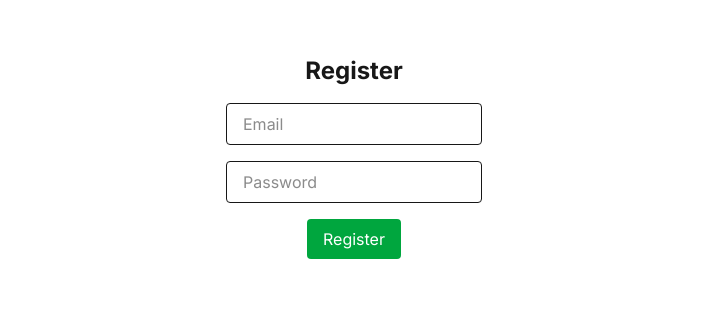
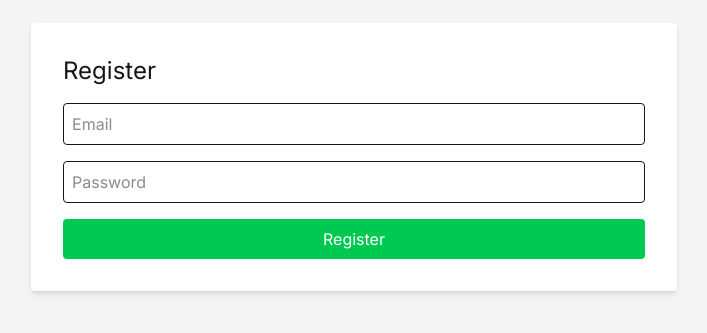
Before and after one commit to jaayshwaah/mds-master, a Next.js app: page /register in a window 1280 px wide. Shown: the part 243-576 px from the top of the page, without its empty margins (286-993 px from the left). Built offline with nearby package versions, Linux system fonts and the light colour scheme; no server answers.

Commit message:
Migrate Supabase to SSR, fix auth imports

```diff
--- a/src/app/auth/page.tsx
+++ b/src/app/auth/page.tsx
@@ -1,60 +1,32 @@
-'use client'
+'use client';
 
-import { useState } from 'react'
-import { supabase } from '@/lib/supabaseClient'
+import { useState } from 'react';
+import { useRouter } from 'next/navigation';
+import { useSupabase } from '@/components/AuthProvider';
 
 export default function AuthPage() {
-  const [email, setEmail] = useState('')
-  const [password, setPassword] = useState('')
-  const [isLogin, setIsLogin] = useState(true)
-  const [message, setMessage] = useState('')
+  const [email, setEmail] = useState('');
+  const [password, setPassword] = useState('');
+  const [error, setError] = useState<string | null>(null);
+  const router = useRouter();
+  const supabase = useSupabase();
 
-  const handleSubmit = async (e: React.FormEvent) => {
-    e.preventDefault()
-    setMessage('')
-
-    if (isLogin) {
-      const { error } = await supabase.auth.signInWithPassword({ email, password })
-      if (error) return setMessage(error.message)
-      setMessage('Logged in successfully!')
-    } else {
-      const { error } = await supabase.auth.signUp({ email, password })
-      if (error) return setMessage(error.message)
-      setMessage('Sign up successful! Check your email to confirm.')
-    }
-  }
+  const handleLogin = async (e: React.FormEvent) => {
+    e.preventDefault();
+    const { error } = await supabase.auth.signInWithPassword({ email, password });
+    if (error) setError(error.message);
+    else router.push('/dashboard');
+  };
 
   return (
-    <div className="p-6 max-w-md mx-auto">
-      <h1 className="text-2xl font-bold mb-4">{isLogin ? 'Login' : 'Sign Up'}</h1>
-      <form onSubmit={handleSubmit} className="flex flex-col gap-4">
-        <input
-          type="email"
-          placeholder="Email"
-          className="border p-2 rounded"
-          value={email}
-          onChange={(e) => setEmail(e.target.value)}
-          required
-        />
-        <input
-          type="password"
-          placeholder="Password"
-          className="border p-2 rounded"
-          value={password}
-          onChange={(e) => setPassword(e.target.value)}
-          required
-        />
-        <button type="submit" className="bg-blue-600 text-white p-2 rounded">
-          {isLogin ? 'Login' : 'Sign Up'}
-        </button>
+    <div className="flex items-center justify-center min-h-screen bg-gray-100">
+      <form onSubmit={handleLogin} className="p-8 bg-white rounded shadow-md">
+        <h2 className="mb-4 text-2xl">Login</h2>
+        {error && <p className="mb-4 text-red-500">{error}</p>}
+        <input type="email" placeholder="Email" value={email} onChange={(e) => setEmail(e.target.value)} className="w-full p-2 mb-4 border rounded" required />
+        <input type="password" placeholder="Password" value={password} onChange={(e) => setPassword(e.target.value)} className="w-full p-2 mb-4 border rounded" required />
+        <button type="submit" className="w-full p-2 bg-blue-500 text-white rounded">Login</button>
       </form>
-      <p className="mt-2 text-sm text-red-500">{message}</p>
-      <button
-        onClick={() => setIsLogin(!isLogin)}
-        className="mt-4 text-blue-500 underline"
-      >
-        {isLogin ? "Don't have an account? Sign up" : "Already have an account? Log in"}
-      </button>
     </div>
-  )
+  );
 }
--- a/src/app/page.tsx
+++ b/src/app/page.tsx
@@ -1,22 +1,24 @@
 'use client';
 
+import { useSession } from '@/components/AuthProvider';
 import { useEffect } from 'react';
 import { useRouter } from 'next/navigation';
-import { useAuth } from '@/components/AuthProvider';
 
 export default function HomePage() {
-  const { session } = useAuth();
+  const session = useSession();
   const router = useRouter();
 
   useEffect(() => {
-    if (session) {
-      router.replace('/dashboard');
-    }
-  }, [session]);
+    if (session) router.push('/dashboard');
+  }, [session, router]);
 
   return (
-    <div className="p-6">
-      <h1 className="text-xl font-semibold">Redirecting...</h1>
+    <div className="flex items-center justify-center h-screen bg-gray-100">
+      <div className="p-8 bg-white rounded-lg shadow-md">
+        <h1 className="text-3xl font-bold mb-4">MDS Master</h1>
+        <p className="mb-4">AI assistant for MDS coordinators in nursing homes.</p>
+        <a href="/login" className="p-2 bg-blue-600 text-white rounded">Login</a>
+      </div>
     </div>
   );
 }
--- a/src/app/register/page.tsx
+++ b/src/app/register/page.tsx
@@ -1,52 +1,32 @@
 'use client';
 
 import { useState } from 'react';
-import { supabase } from '@/lib/supabaseClient';
+import { useRouter } from 'next/navigation';
+import { useSupabase } from '@/components/AuthProvider';
 
 export default function RegisterPage() {
   const [email, setEmail] = useState('');
   const [password, setPassword] = useState('');
-  const [message, setMessage] = useState('');
+  const [error, setError] = useState<string | null>(null);
+  const router = useRouter();
+  const supabase = useSupabase();
 
-  const handleRegister = async () => {
-    const { data, error } = await supabase.auth.signUp({
-      email,
-      password,
-    });
-
-    if (error) {
-      console.error('Registration error:', error.message);
-      setMessage(`❌ ${error.message}`);
-    } else {
-      console.log('Registration successful:', data);
-      setMessage('✅ Registration successful! Check your email to confirm.');
-    }
+  const handleRegister = async (e: React.FormEvent) => {
+    e.preventDefault();
+    const { error } = await supabase.auth.signUp({ email, password });
+    if (error) setError(error.message);
+    else router.push('/auth');
   };
 
   return (
-    <div className="flex flex-col items-center justify-center h-screen gap-4">
-      <h1 className="text-2xl font-bold">Register</h1>
-      <input
-        type="email"
-        placeholder="Email"
-        className="px-4 py-2 border rounded w-64"
-        value={email}
-        onChange={(e) => setEmail(e.target.value)}
-      />
-      <input
-        type="password"
-        placeholder="Password"
-        className="px-4 py-2 border rounded w-64"
-        value={password}
-        onChange={(e) => setPassword(e.target.value)}
-      />
-      <button
-        onClick={handleRegister}
-        className="bg-green-600 hover:bg-green-700 text-white px-4 py-2 rounded"
-      >
-        Register
-      </button>
-      {message && <p>{message}</p>}
+    <div className="flex items-center justify-center min-h-screen bg-gray-100">
+      <form onSubmit={handleRegister} className="p-8 bg-white rounded shadow-md">
+        <h2 className="mb-4 text-2xl">Register</h2>
+        {error && <p className="mb-4 text-red-500">{error}</p>}
+        <input type="email" placeholder="Email" value={email} onChange={(e) => setEmail(e.target.value)} className="w-full p-2 mb-4 border rounded" required />
+        <input type="password" placeholder="Password" value={password} onChange={(e) => setPassword(e.target.value)} className="w-full p-2 mb-4 border rounded" required />
+        <button type="submit" className="w-full p-2 bg-green-500 text-white rounded">Register</button>
+      </form>
     </div>
   );
 }
--- a/src/components/AuthProvider.tsx
+++ b/src/components/AuthProvider.tsx
@@ -1,58 +1,39 @@
-// src/components/AuthProvider.tsx
 'use client';
 
 import { createContext, useContext, useEffect, useState } from 'react';
-import { createClient } from '@/lib/supabaseClient';
-import { Session, SupabaseClient, AuthError } from '@supabase/supabase-js';  // Import types from @supabase/supabase-js
+import { createClient } from '@/lib/supabase/browser'; // Adjust path if needed
+import { Session, SupabaseClient } from '@supabase/supabase-js';
 
-interface AuthContextType {
+type SupabaseContext = {
   supabase: SupabaseClient;
   session: Session | null;
-  isLoading: boolean;
-  signOut: () => Promise<{ error: AuthError | null }>;
-}
+};
 
-const Context = createContext<AuthContextType | undefined>(undefined);
+const Context = createContext<SupabaseContext | undefined>(undefined);
 
 export default function AuthProvider({ children }: { children: React.ReactNode }) {
   const supabase = createClient();
   const [session, setSession] = useState<Session | null>(null);
-  const [isLoading, setIsLoading] = useState(true);
 
   useEffect(() => {
-    // Get initial session
-    supabase.auth.getSession().then(({ data: { session } }) => {
-      setSession(session);
-      setIsLoading(false);
-    });
+    supabase.auth.getSession().then(({ data: { session } }) => setSession(session));
 
-    // Listen for auth changes
-    const { data: { subscription } } = supabase.auth.onAuthStateChange((_event, session) => {
-      setSession(session);
-    });
+    const { data: { subscription } } = supabase.auth.onAuthStateChange((_event, session) => setSession(session));
 
-    // Cleanup subscription on unmount
-    return () => subscription?.unsubscribe();
+    return () => subscription.unsubscribe();
   }, [supabase]);
 
-  const value: AuthContextType = {
-    supabase,
-    session,
-    isLoading,
-    signOut: () => supabase.auth.signOut(),
-  };
-
-  return (
-    <Context.Provider value={value}>
-      {!isLoading && children}
-    </Context.Provider>
-  );
+  return <Context.Provider value={{ supabase, session }}>{children}</Context.Provider>;
 }
 
 export const useSupabase = () => {
   const context = useContext(Context);
-  if (context === undefined) {
-    throw new Error('useSupabase must be used within an AuthProvider');
-  }
-  return context;
+  if (!context) throw new Error('useSupabase must be used within AuthProvider');
+  return context.supabase;
 };
+
+export const useSession = () => {
+  const context = useContext(Context);
+  if (!context) throw new Error('useSession must be used within AuthProvider');
+  return context.session;
+};
--- a/src/components/RequireAuth.tsx
+++ b/src/components/RequireAuth.tsx
@@ -1,22 +1,18 @@
 'use client';
 
+import { useEffect } from 'react';
 import { useRouter } from 'next/navigation';
-import { useEffect } from 'react';
-import { useAuth } from './AuthProvider';
+import { useSession } from '@/components/AuthProvider';
 
 export default function RequireAuth({ children }: { children: React.ReactNode }) {
-  const { session } = useAuth();
+  const session = useSession();
   const router = useRouter();
 
   useEffect(() => {
-    if (session === null) {
-      router.push('/login?callbackUrl=' + encodeURIComponent(window.location.pathname));
-    }
+    if (!session) router.push('/auth');
   }, [session, router]);
 
-  if (!session) {
-    return null;
-  }
+  if (!session) return <div>Loading...</div>;
 
   return <>{children}</>;
 }
--- a/src/components/UserInfo.tsx
+++ b/src/components/UserInfo.tsx
@@ -1,28 +1,29 @@
 'use client';
 
-import { useEffect } from 'react';
-import { useAuth } from '@/components/AuthProvider';
-import { useRouter, usePathname } from 'next/navigation';
+import { useEffect, useState } from 'react';
+import { useSupabase } from '@/components/AuthProvider';
 
 export default function UserInfo() {
-  const { session, user } = useAuth();
-  const router = useRouter();
-  const pathname = usePathname();
+  const [userData, setUserData] = useState<any>(null);
+  const supabase = useSupabase();
 
   useEffect(() => {
-    if (!session) {
-      router.push(`/login?callbackUrl=${pathname}`);
-    }
-  }, [session, pathname, router]);
+    const fetchUser = async () => {
+      const { data: { user } } = await supabase.auth.getUser();
+      if (user) {
+        const { data } = await supabase.from('profiles').select('*').eq('id', user.id).single();
+        setUserData(data);
+      }
+    };
+    fetchUser();
+  }, [supabase]);
 
-  if (!session) {
-    return null; // Avoid showing flicker while redirecting
-  }
+  if (!userData) return <div>Loading user info...</div>;
 
   return (
-    <div className="p-4 border rounded bg-gray-100">
-      <h2 className="text-lg font-semibold">Logged in as:</h2>
-      <p>{user?.email}</p>
+    <div className="p-4 bg-gray-200 rounded">
+      <p>Email: {userData.email}</p>
+      <p>Nursing Home: {userData.nursing_home_name}</p>
     </div>
   );
 }
--- /dev/null
+++ b/src/lib/supabase/browser.ts
@@ -0,0 +1,6 @@
+import { createBrowserClient } from '@supabase/ssr';
+
+export const createClient = () => createBrowserClient(
+  process.env.NEXT_PUBLIC_SUPABASE_URL!,
+  process.env.NEXT_PUBLIC_SUPABASE_ANON_KEY!
+);
```
Also changed, not shown: src/lib/supabase/middleware.ts (+14 -28 lines).
